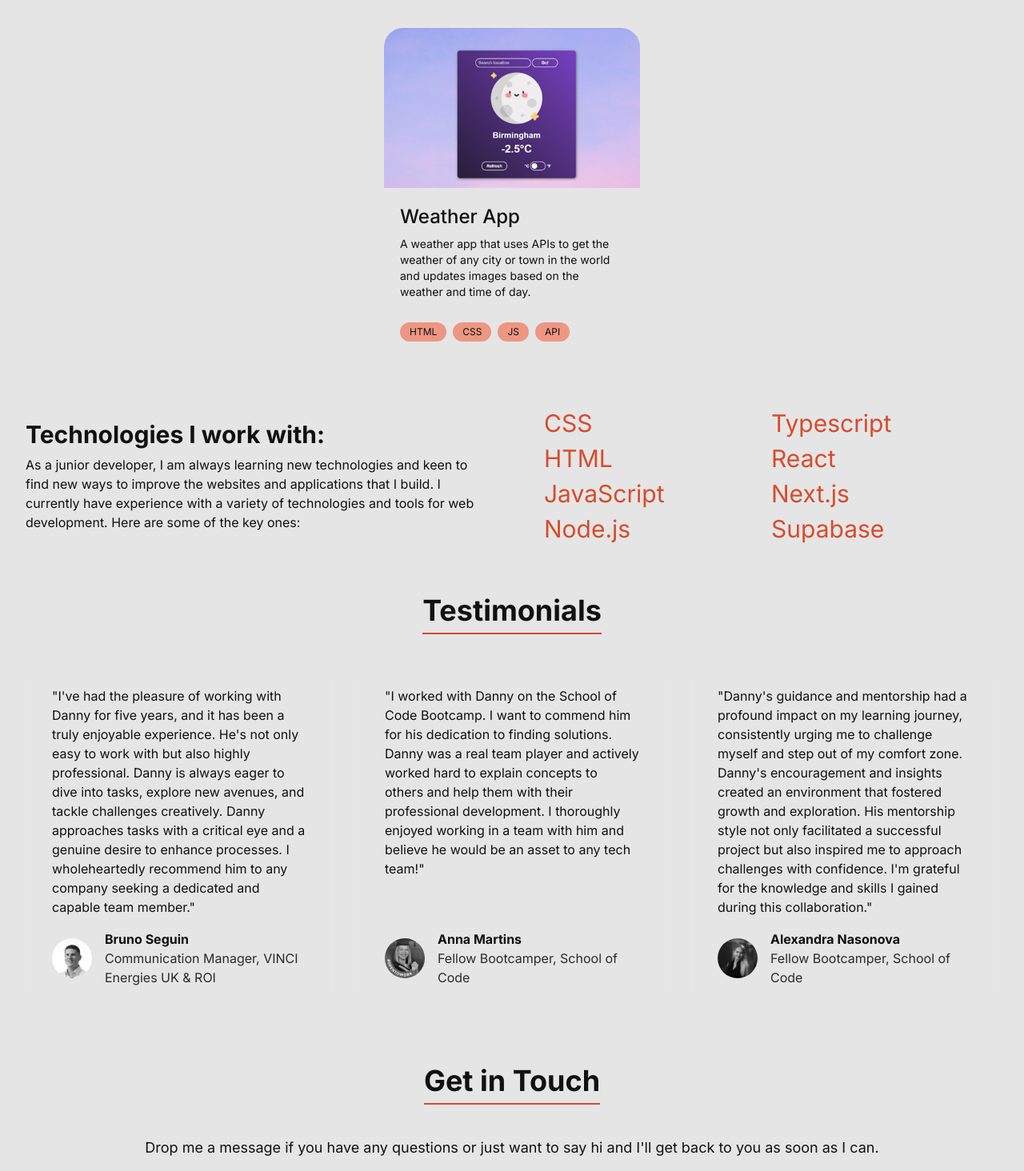
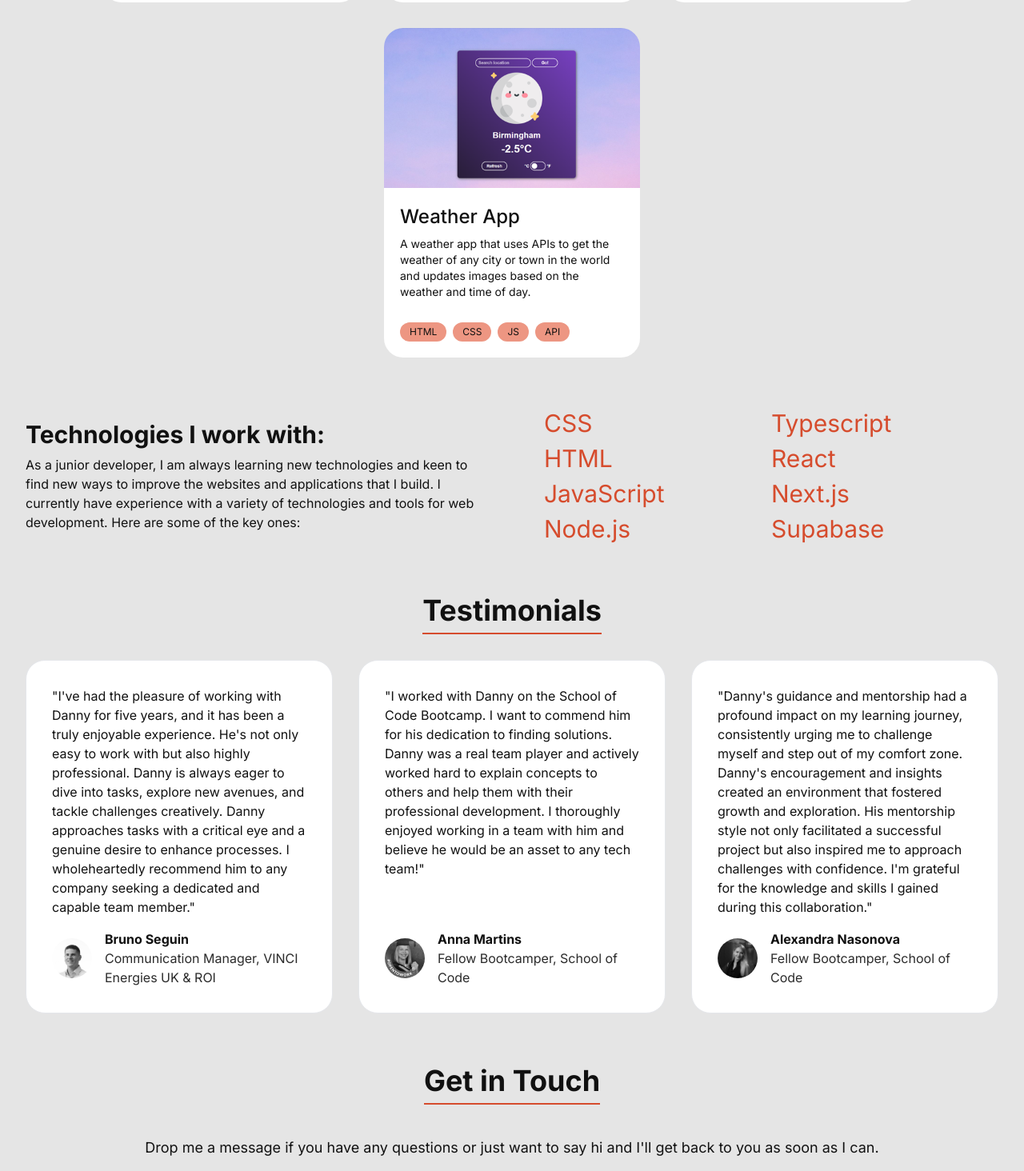
Before and after one commit to dannykryan/dannykryan.com, a Next.js app: page / in a window 1280 px wide. Shown: the part 979-2443 px from the top of the page at 80% size. Built offline with nearby package versions, Linux system fonts and the light colour scheme.

Commit message:
update card bg to white

```diff
--- a/src/components/Card.tsx
+++ b/src/components/Card.tsx
@@ -2,7 +2,7 @@ import React from 'react'
 import Image from 'next/image';
 import Link from 'next/link';
 
-interface propsType {
+interface cardProps {
     title: string;
     desc: string;
     img: string;
@@ -10,7 +10,7 @@ interface propsType {
     link: string;
 }
 
-const Card:React.FC<propsType> = ({ title, desc, img, tags, link }) => {
+const Card:React.FC<cardProps> = ({ title, desc, img, tags, link }) => {
   return (
     <div
       className="rounded-t-3xl overflow-hidden w-full h-full flex flex-col transition-all duration-300 hover:cursor-pointer dark:hover:shadow-gray-800 group"
@@ -29,7 +29,7 @@ const Card:React.FC<propsType> = ({ title, desc, img, tags, link }) => {
         </Link>
       </div>
 
-      <div className="p-5 bg-offWhiteLight space-y-3 rounded-b-3xl dark:bg-charcoalMid text-charcoal dark:text-offWhite flex-grow flex flex-col justify-between">
+      <div className="p-5 bg-white space-y-3 rounded-b-3xl dark:bg-charcoalMid text-charcoal dark:text-offWhite flex-grow flex flex-col justify-between">
         <div>
           <h3 className="text-2xl font-medium">{title}</h3>
           <p className="text-sm mt-2">{desc}</p>
--- a/src/components/TestimonialCard.tsx
+++ b/src/components/TestimonialCard.tsx
@@ -19,7 +19,7 @@ const TestimonialCard: React.FC<propsType> = ({
     linkedin
 }) => {
   return (
-    <div className="bg-offWhiteLight dark:bg-offWhite text-charcoal min-w-[300px] border rounded-3xl p-4 md:p-8 h-full flex flex-col justify-between">
+    <div className="bg-white dark:bg-offWhite text-charcoal min-w-[300px] border rounded-3xl p-4 md:p-8 h-full flex flex-col justify-between">
         <p className="overflow-auto md:overflow-visible">{desc}</p>
         <a href={linkedin} className="hover:cursor-pointer">
             <div className="flex gap-4 items-center pt-4 group">
```
